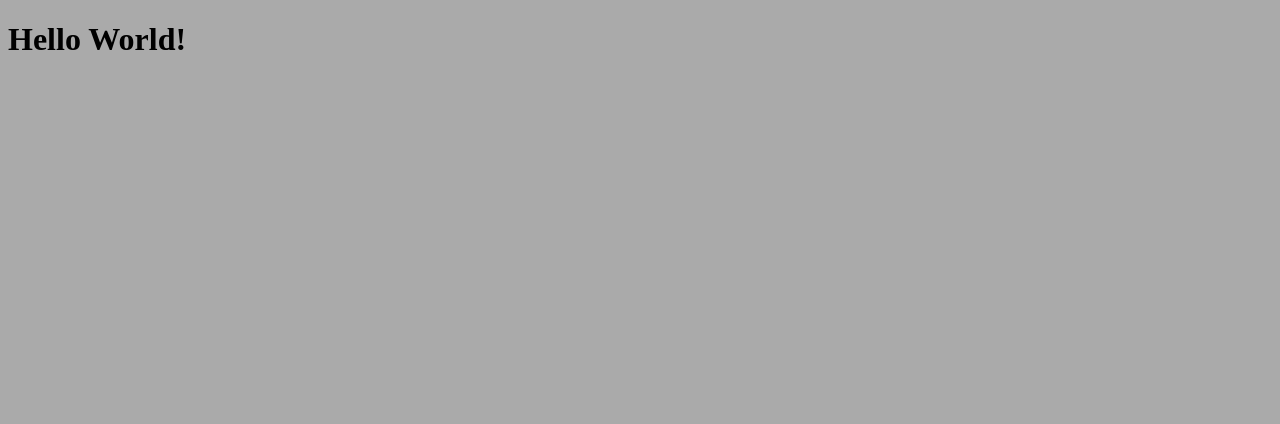
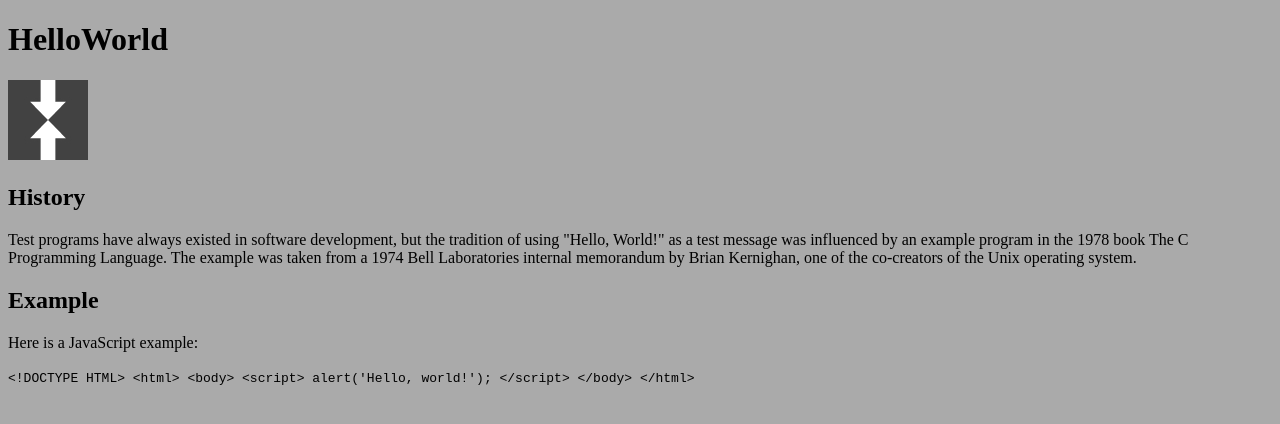
Before and after one commit to bargy-nic-MSU/Hello-World, a plain HTML site: page index.html in a window 1280 px wide. Drawn offline with Linux system fonts and the light colour scheme.

Commit message:
Stie update

```diff
--- a/index.html
+++ b/index.html
@@ -8,7 +8,26 @@
     <link rel="stylesheet" href="screen.css">
 </head>
 <body>
-    <h1>Hello World!</h1>
+    <h1>HelloWorld</h1>
+    <img src="images/Logo.jpg" alt="Vintage mac">
+    <section>
+        <h2>History</h2>
+        <p>Test programs have always existed in software development, but the tradition of using "Hello, World!" as a test message was influenced by an example program in the 1978 book The C Programming Language. The example was taken from a 1974 Bell Laboratories internal memorandum by Brian Kernighan, one of the co-creators of the Unix operating system.</p>
+    </section>
+    <section>
+        <h2>Example</h2>
+        <p>Here is a JavaScript example:</p>
+        <code>
+            &lt;!DOCTYPE HTML&gt;
+            &lt;html&gt;
+              &lt;body&gt;
+                &lt;script&gt;
+                  alert('Hello, world!');
+                &lt;/script&gt;
+              &lt;/body&gt;
+            &lt;/html&gt;
+        </code>
+    </section>
     <script> src="index.js"</script>
 </body>
 </html>
```
Also changed, not shown: images/Computer image(1).png (added), images/Logo.jpg (added).
